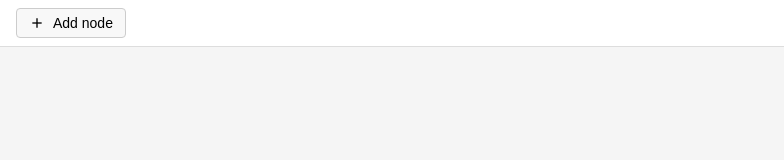
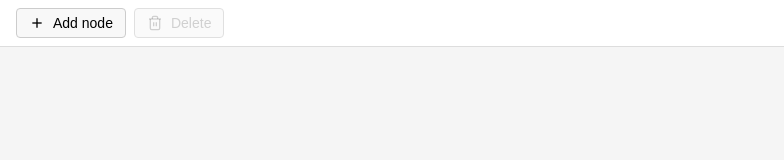
Before and after one commit to hafizovs/graph-canvas, an Angular app: page / in a window 1280 px wide. Shown: the top 160 px of the page, without its empty margins (0-784 px from the left). Built offline with nearby package versions, Linux system fonts and the light colour scheme.

Commit message:
add delete event

```diff
--- a/src/app/features/graph-editor/graph-editor.component.html
+++ b/src/app/features/graph-editor/graph-editor.component.html
@@ -4,7 +4,11 @@
   (pointermove)="onContainerPointerMove($event)"
   (pointerup)="onContainerPointerUp($event)"
 >
-  <app-graph-toolbar (addNode)="onAddNode()" />
+  <app-graph-toolbar
+    (addNode)="onAddNode()"
+    (deleteSelection)="onDeleteSelection()"
+    [hasSelection]="hasSelection()"
+  />
 
   <div class="canvas-wrapper">
     <svg
@@ -12,11 +16,18 @@
       class="graph-svg"
       [attr.viewBox]="viewBox().x + ' ' + viewBox().y + ' ' + viewBox().width + ' ' + viewBox().height"
       preserveAspectRatio="xMidYMid meet"
+      (pointerdown)="onCanvasPointerDown($event)"
     >
       <g class="graph-content">
         <g class="links-layer">
           @for (link of diagram()?.links ?? []; track link.id) {
-            <g app-graph-link [link]="link" [diagram]="diagram()!"></g>
+            <g
+              app-graph-link
+              [link]="link"
+              [diagram]="diagram()!"
+              [selected]="selectedLinkId() === link.id"
+              (linkClick)="onLinkSelect(link)"
+            ></g>
           }
           @if (linkingFrom() && linkingPreviewPoint()) {
             <path
@@ -36,6 +47,7 @@
             <g
               app-graph-node
               [node]="node"
+              [selected]="selectedNodeId() === node.id"
               (nodePointerDown)="onNodePointerDown($event)"
               (nodePointerMove)="onNodePointerMove($event)"
               (nodePointerUp)="onNodePointerUp($event)"
--- a/src/app/features/graph-editor/graph-editor.component.ts
+++ b/src/app/features/graph-editor/graph-editor.component.ts
@@ -4,8 +4,10 @@ import {
   AfterViewInit,
   OnDestroy,
   signal,
+  computed,
   ViewChild,
   ElementRef,
+  HostListener,
 } from '@angular/core';
 import {
   Diagram,
@@ -13,7 +15,7 @@ import {
   Link,
   Port,
 } from '../../../graph-core';
-import type { NodeId, PortId } from '../../../graph-core';
+import type { NodeId, LinkId, PortId } from '../../../graph-core';
 import { GraphLinkComponent } from './graph-link/graph-link.component';
 import { GraphNodeComponent } from './graph-node/graph-node.component';
 import { GraphToolbarComponent } from './graph-toolbar/graph-toolbar.component';
@@ -42,8 +44,16 @@ export class GraphEditorComponent implements AfterViewInit, OnDestroy {
   } | null>(null);
   protected readonly linkingPreviewPoint = signal<{ x: number; y: number } | null>(null);
 
+  protected readonly selectedNodeId = signal<NodeId | null>(null);
+  protected readonly selectedLinkId = signal<LinkId | null>(null);
+  protected readonly hasSelection = computed(
+    () => this.selectedNodeId() != null || this.selectedLinkId() != null
+  );
+
   private _diagram: Diagram | null = null;
+  private _pendingDrag: { node: Node; startX: number; startY: number } | null = null;
   private _dragging: { node: Node; startX: number; startY: number } | null = null;
+  private static readonly DRAG_THRESHOLD_PX = 4;
   private _nodeIdCounter = 0;
   private _linkIdCounter = 0;
 
@@ -208,22 +218,36 @@ export class GraphEditorComponent implements AfterViewInit, OnDestroy {
   protected onNodePointerDown(e: NodePointerEvent): void {
     if (this.linkingFrom()) return;
     const pt = this.clientToSvg(e.event.clientX, e.event.clientY);
-    this._dragging = { node: e.node, startX: pt.x - e.node.x, startY: pt.y - e.node.y };
+    this._pendingDrag = { node: e.node, startX: pt.x - e.node.x, startY: pt.y - e.node.y };
     (e.event.target as Element).setPointerCapture?.(e.event.pointerId);
   }
 
   protected onNodePointerMove(e: NodePointerEvent): void {
+    const pt = this.clientToSvg(e.event.clientX, e.event.clientY);
+    if (this._pendingDrag?.node === e.node) {
+      const dx = pt.x - (e.node.x + this._pendingDrag.startX);
+      const dy = pt.y - (e.node.y + this._pendingDrag.startY);
+      if (Math.sqrt(dx * dx + dy * dy) > GraphEditorComponent.DRAG_THRESHOLD_PX) {
+        this._dragging = this._pendingDrag;
+        this._pendingDrag = null;
+      } else {
+        return;
+      }
+    }
     if (!this._dragging || this._dragging.node !== e.node) return;
     const { startX, startY } = this._dragging;
-    const pt = this.clientToSvg(e.event.clientX, e.event.clientY);
     e.node.setPosition(pt.x - startX, pt.y - startY);
     this.renderTick.update((v) => v + 1);
   }
 
   protected onNodePointerUp(e: NodePointerEvent): void {
+    (e.event.target as Element).releasePointerCapture?.(e.event.pointerId);
     if (this._dragging?.node === e.node) {
-      (e.event.target as Element).releasePointerCapture?.(e.event.pointerId);
       this._dragging = null;
+    } else if (this._pendingDrag?.node === e.node) {
+      this.selectedNodeId.set(e.node.id);
+      this.selectedLinkId.set(null);
+      this._pendingDrag = null;
     }
   }
 
@@ -300,4 +324,44 @@ export class GraphEditorComponent implements AfterViewInit, OnDestroy {
     if (!source) return '';
     return `M ${source.x} ${source.y} L ${preview.x} ${preview.y}`;
   }
+
+  protected onLinkSelect(link: Link): void {
+    this.selectedLinkId.set(link.id);
+    this.selectedNodeId.set(null);
+  }
+
+  protected onDeleteSelection(): void {
+    const d = this._diagram;
+    if (!d) return;
+    const nodeId = this.selectedNodeId();
+    const linkId = this.selectedLinkId();
+    if (nodeId) {
+      d.removeNode(nodeId);
+      this.selectedNodeId.set(null);
+      this.selectedLinkId.set(null);
+      this.diagram.set(d);
+      this.renderTick.update((v) => v + 1);
+    } else if (linkId) {
+      d.removeLink(linkId);
+      this.selectedNodeId.set(null);
+      this.selectedLinkId.set(null);
+      this.diagram.set(d);
+      this.renderTick.update((v) => v + 1);
+    }
+  }
+
+  protected onCanvasPointerDown(event: PointerEvent): void {
+    const target = event.target as Element;
+    if (target.closest('g[app-graph-node]') || target.closest('.link-path')) return;
+    this.selectedNodeId.set(null);
+    this.selectedLinkId.set(null);
+  }
+
+  @HostListener('document:keydown', ['$event'])
+  protected onKeyDown(event: KeyboardEvent): void {
+    const tag = (event.target as Element)?.tagName;
+    if (tag === 'INPUT' || tag === 'TEXTAREA' || tag === 'SELECT') return;
+    if (event.key !== 'Delete' && event.key !== 'Backspace') return;
+    this.onDeleteSelection();
+  }
 }
--- a/src/app/features/graph-editor/graph-link/graph-link.component.html
+++ b/src/app/features/graph-editor/graph-link/graph-link.component.html
@@ -1,8 +1,10 @@
 <svg:path
   class="link-path"
+  [class.link-selected]="selected()"
   [attr.d]="pathD()"
   fill="none"
   [attr.stroke]="previewTarget() ? 'var(--link-preview-stroke, #95a)' : 'var(--link-stroke, #666)'"
   stroke-width="2"
   vector-effect="non-scaling-stroke"
+  (click)="onLinkClick($event)"
 />
--- a/src/app/features/graph-editor/graph-link/graph-link.component.scss
+++ b/src/app/features/graph-editor/graph-link/graph-link.component.scss
@@ -4,5 +4,10 @@
 
 .link-path {
   pointer-events: stroke;
-  cursor: default;
+  cursor: pointer;
+
+  &.link-selected {
+    stroke: var(--link-selected-stroke, #06c);
+    stroke-width: 3;
+  }
 }
--- a/src/app/features/graph-editor/graph-link/graph-link.component.ts
+++ b/src/app/features/graph-editor/graph-link/graph-link.component.ts
@@ -2,6 +2,7 @@ import {
   Component,
   ChangeDetectionStrategy,
   input,
+  output,
   computed,
   NO_ERRORS_SCHEMA,
 } from '@angular/core';
@@ -19,6 +20,9 @@ export class GraphLinkComponent {
   readonly link = input.required<Link>();
   readonly diagram = input.required<Diagram>();
   readonly previewTarget = input<PointLike | null>(null);
+  readonly selected = input<boolean>(false);
+
+  readonly linkClick = output<Link>();
 
   protected readonly pathD = computed(() => {
     const linkVal = this.link();
@@ -33,4 +37,9 @@ export class GraphLinkComponent {
 
     return linkVal.buildPath(diagramVal);
   });
+
+  protected onLinkClick(event: MouseEvent): void {
+    event.stopPropagation();
+    this.linkClick.emit(this.link());
+  }
 }
--- a/src/app/features/graph-editor/graph-node/graph-node.component.html
+++ b/src/app/features/graph-editor/graph-node/graph-node.component.html
@@ -1,5 +1,6 @@
 <svg:rect
   class="node-rect"
+  [class.node-selected]="selected()"
   [attr.width]="node().width"
   [attr.height]="node().height"
   rx="6"
--- a/src/app/features/graph-editor/graph-node/graph-node.component.scss
+++ b/src/app/features/graph-editor/graph-node/graph-node.component.scss
@@ -14,6 +14,11 @@
 
   :host:hover & {
     filter: brightness(0.97);
+  }
+
+  &.node-selected {
+    stroke: var(--node-selected-stroke, #06c);
+    stroke-width: 3;
   }
 }
 
--- a/src/app/features/graph-editor/graph-toolbar/graph-toolbar.component.html
+++ b/src/app/features/graph-editor/graph-toolbar/graph-toolbar.component.html
@@ -12,4 +12,19 @@
     </svg>
     <span>Add node</span>
   </button>
+  <button
+    type="button"
+    class="toolbar-btn"
+    [disabled]="!hasSelection()"
+    (click)="onDeleteSelection()"
+    title="Delete selected"
+  >
+    <svg class="icon" width="16" height="16" viewBox="0 0 24 24" fill="none" stroke="currentColor" stroke-width="2">
+      <polyline points="3 6 5 6 21 6" />
+      <path d="M19 6v14a2 2 0 0 1-2 2H7a2 2 0 0 1-2-2V6m3 0V4a2 2 0 0 1 2-2h4a2 2 0 0 1 2 2v2" />
+      <line x1="10" y1="11" x2="10" y2="17" />
+      <line x1="14" y1="11" x2="14" y2="17" />
+    </svg>
+    <span>Delete</span>
+  </button>
 </div>
--- a/src/app/features/graph-editor/graph-toolbar/graph-toolbar.component.ts
+++ b/src/app/features/graph-editor/graph-toolbar/graph-toolbar.component.ts
@@ -14,10 +14,16 @@ import {
 })
 export class GraphToolbarComponent {
   readonly disabled = input<boolean>(false);
+  readonly hasSelection = input<boolean>(false);
 
   readonly addNode = output<void>();
+  readonly deleteSelection = output<void>();
 
   protected onAddNode(): void {
     this.addNode.emit();
   }
+
+  protected onDeleteSelection(): void {
+    this.deleteSelection.emit();
+  }
 }
```
